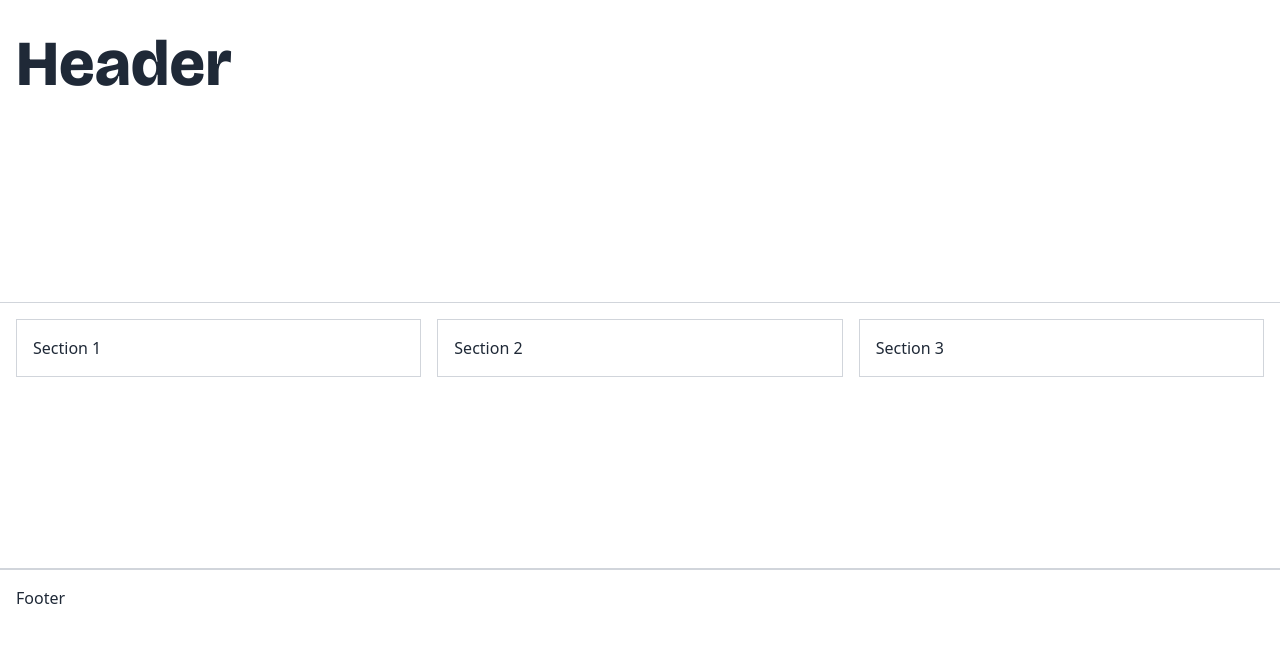
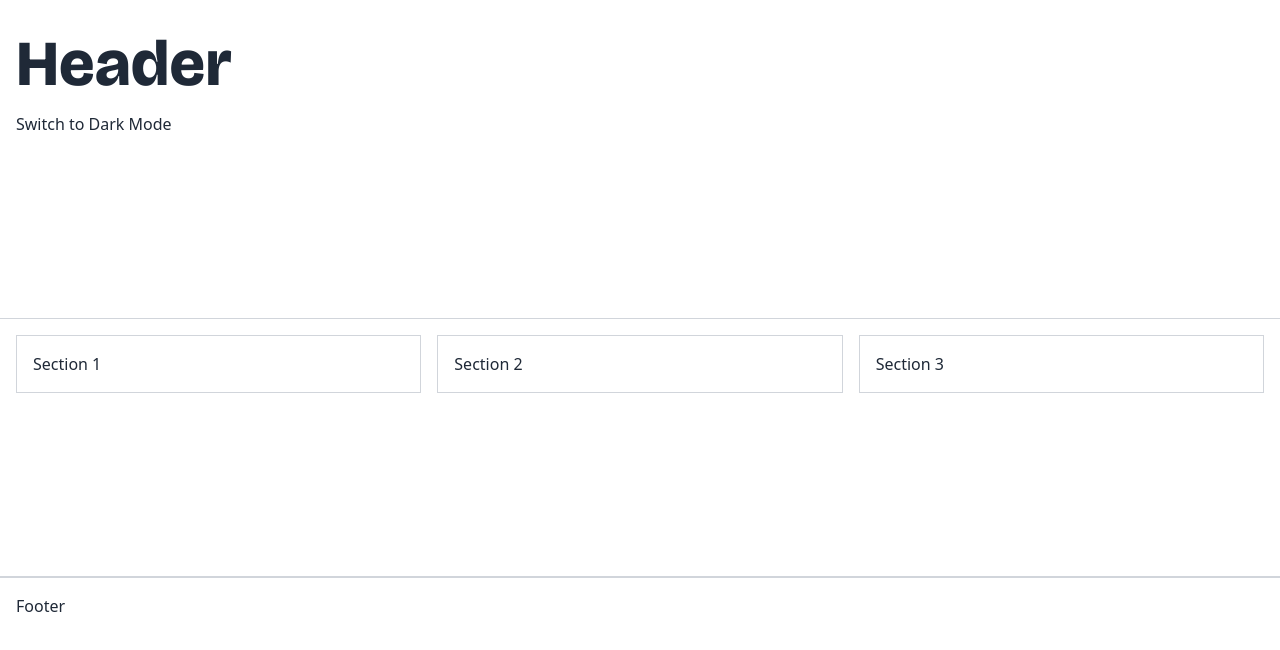
Before and after one commit to jboodhun/cv, a React (Vite) app: page / in a window 1280 px wide. Shown: the top 650 px of the page. Built offline with nearby package versions, Linux system fonts and the light colour scheme.

Commit message:
feat: simple light and dark mode theme switcher.

```diff
--- a/src/App.jsx
+++ b/src/App.jsx
@@ -1,7 +1,9 @@
 import Layout from './components/Layout';
+import ThemeProvider from './context/ThemeContext';
 
 const App = () => {
   return (
+    <ThemeProvider>
       <Layout>
         <div className="grid grid-cols-1 md:grid-cols-3 gap-4">
           <div className="border border-gray-300 p-4">Section 1</div>
@@ -9,6 +11,7 @@ const App = () => {
           <div className="border border-gray-300 p-4">Section 3</div>
         </div>
       </Layout>
+    </ThemeProvider>
   );
 };
 
--- a/src/components/Layout.jsx
+++ b/src/components/Layout.jsx
@@ -1,11 +1,13 @@
 import React from 'react';
 import PropTypes from 'prop-types';
+import ThemeSwitcher from './ThemeSwitcher';
 
 const Layout = ({ children }) => {
   return (
     <div className="grid grid-rows-layout min-h-screen">
       <header className="border-b border-gray-300 p-4">
         <h1>Header</h1>
+        <ThemeSwitcher />
       </header>
       <main className="border-b border-gray-300 p-4 flex-1">{children}</main>
       <footer className="border-t border-gray-300 p-4">
--- /dev/null
+++ b/src/components/ThemeSwitcher.jsx
@@ -0,0 +1,14 @@
+import React, { useContext } from 'react';
+import { ThemeContext } from '../context/ThemeContext';
+
+const ThemeSwitcher = () => {
+  const { theme, toggleTheme } = useContext(ThemeContext);
+
+  return (
+    <button type="button" onClick={toggleTheme}>
+      {theme === 'light' ? 'Switch to Dark Mode' : 'Switch to Light Mode'}
+    </button>
+  );
+};
+
+export default ThemeSwitcher;
--- a/src/context/ThemeContext.jsx
+++ b/src/context/ThemeContext.jsx
@@ -7,7 +7,6 @@ import React, {
 } from 'react';
 import PropTypes from 'prop-types';
 
-// Context creation
 export const ThemeContext = createContext();
 
 const ThemeProvider = ({ children }) => {
--- a/tailwind.config.js
+++ b/tailwind.config.js
@@ -6,4 +6,5 @@ module.exports = {
     extend: {},
   },
   plugins: [daisyui],
+  darkMode: 'class',
 };
```
Lines whose indentation alone changed are shown as unchanged.
